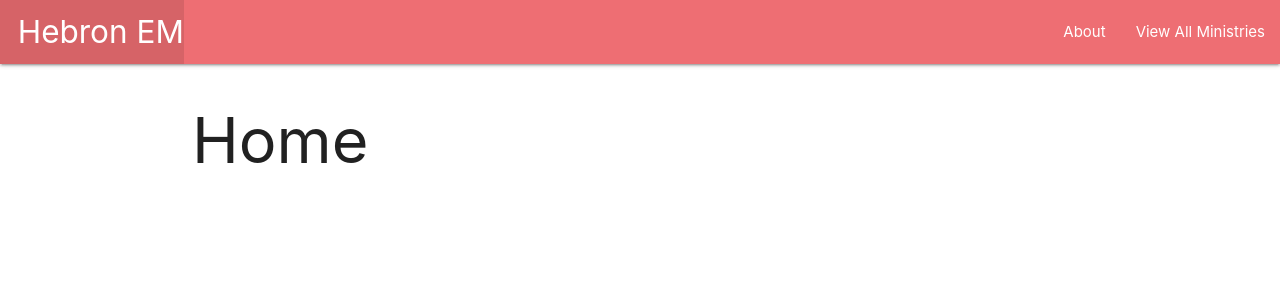
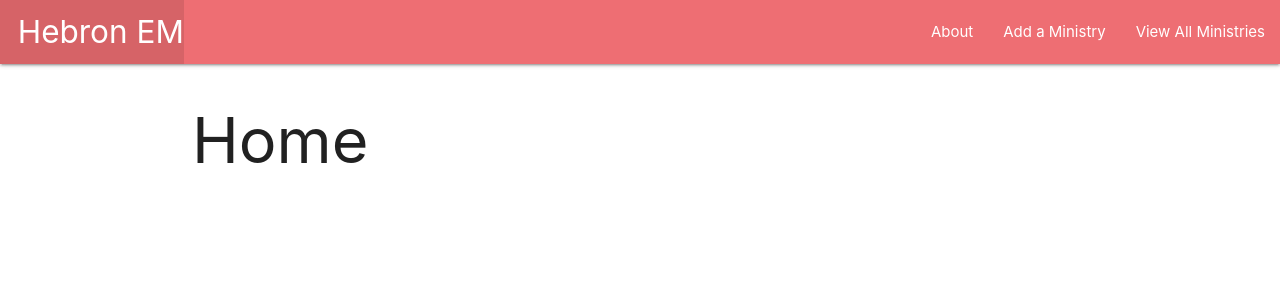
Before and after one commit to woojinv/Hebron-Ministries, a Django app: template main_app/templates/home.html in a window 1280 px wide. Shown: the top 300 px of the page. Run offline with Django 4.2, Linux system fonts and the light colour scheme; the template is opened without the code that fills it, so the values that code supplies are empty; parts of the project's set-up code (start-up, migrations or seed data) failed here and were passed over.

Commit message:
url and link in navbar for creating ministry

```diff
--- a/main_app/templates/base.html
+++ b/main_app/templates/base.html
@@ -19,6 +19,7 @@
         </ul>
         <ul class="right">
           <li><a href="{% url 'about' %}">About</a></li>
+          <li><a href="{% url 'ministries_create' %}">Add a Ministry</a></li>
           <li><a href="{% url 'index' %}">View All Ministries</a></li>
         </ul>
       </div>
--- a/main_app/urls.py
+++ b/main_app/urls.py
@@ -6,4 +6,5 @@ urlpatterns = [
     path('about/', views.about, name='about'),
     path('ministries/', views.ministries_index, name='index'),
     path('ministries/<int:ministry_id>/', views.ministries_detail, name='detail'),
+    path('ministries/create/', views.MinistryCreate.as_view(), name='ministries_create'),
 ]
```
